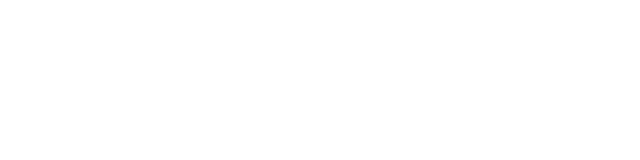
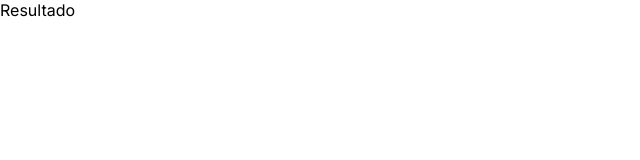
Before and after one commit to emmaquintana/test-estudiante, a Next.js app: page /Questions/Result in a window 1280 px wide. Shown: the top 160 px of the page, without its empty margins (0-640 px from the left). Built offline with nearby package versions, Linux system fonts and the light colour scheme.

Commit message:
feat: When user finish the test, goes to the result page

```diff
--- a/src/app/(Pages)/Questions/Result/page.tsx
+++ b/src/app/(Pages)/Questions/Result/page.tsx
@@ -1,5 +1,5 @@
 export default function Result() {
     return (
-        <></>
+        <>Resultado</>
     );
 }
--- a/src/app/(Pages)/Questions/page.tsx
+++ b/src/app/(Pages)/Questions/page.tsx
@@ -8,6 +8,7 @@ import styles from './page.module.css';
 import animations from '@/assets/animations/animations.module.css'
 import WrapperText from '@/assets/components/WrapperText';
 import FloatingDialog from '@/assets/components/FloatingDialog';
+import { useRouter } from 'next/navigation';
 
 /*
 The following test works with a score model.
@@ -21,6 +22,7 @@ export default function Home() {
     const [score, setScore] = useState(0);
     const [isFloatingMessageDisplayed, setIsFloatingMessageDisplayed] = useState(false);
     const refShake = useRef<HTMLBodyElement>(null);
+    const router = useRouter();
 
     /**Handles which's the selected button for apply styles and logic*/
     function handleSelectedButton(id: number) {
@@ -72,6 +74,7 @@ export default function Home() {
             }
             else {
                 // End of the test: Goes to the test's result
+                router.push("Questions/Result");
             }
         }
         else {
```
Also changed, not shown: src/app/(Pages)/Questions/Result/page.module.css (added).
